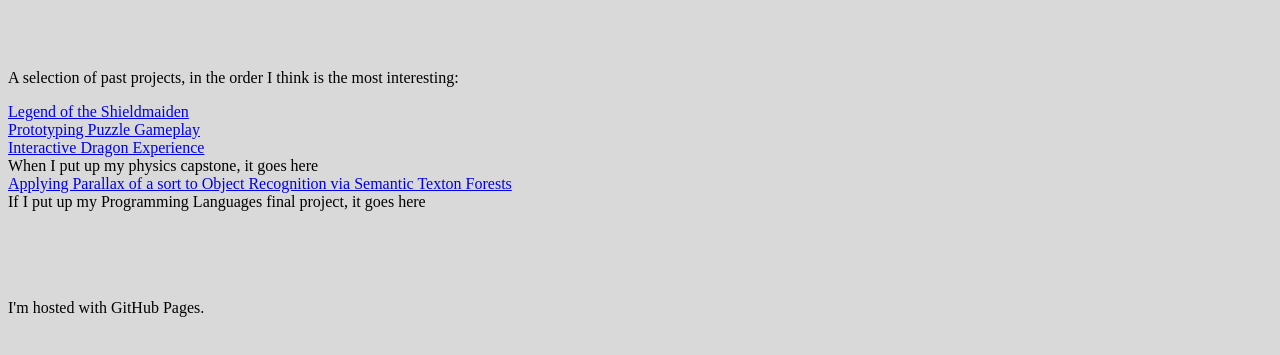
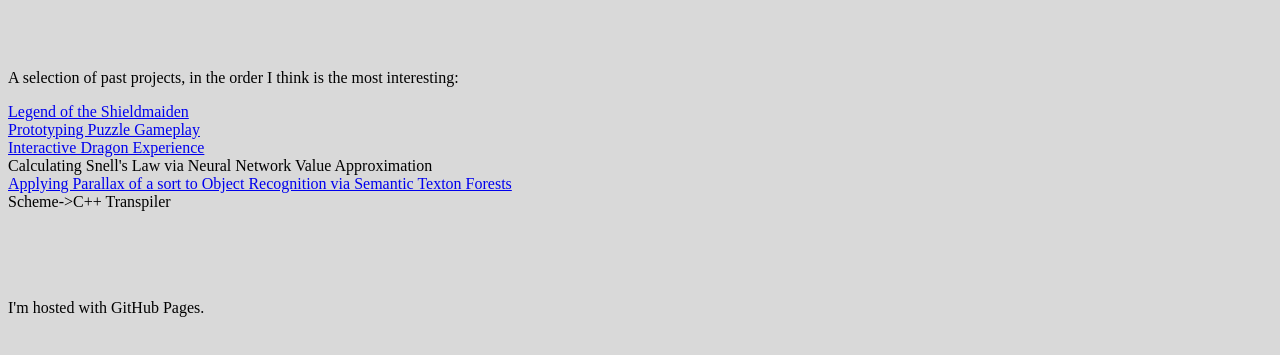
Before and after one commit to e102y/e102y.github.io, a plain HTML site: page index.html in a window 1280 px wide. Shown: the part 137-492 px from the top of the page. Drawn offline with Linux system fonts and the light colour scheme.

Commit message:
improved names for unlinked projects

```diff
--- a/index.html
+++ b/index.html
@@ -19,11 +19,11 @@
   <br/>
   <a href="https://github.com/e102y/CS-470-Sp19-Dragon-Game">Interactive Dragon Experience</a>
   <br/>
-  <a>When I put up my physics capstone, it goes here</a>
+  <a>Calculating Snell's Law via Neural Network Value Approximation</a>
   <br/>
   <a href="https://github.com/e102y/ObjectDetectionFinalProject">Applying Parallax of a sort to Object Recognition via Semantic Texton Forests</a>
   <br/>
-  <a>If I put up my Programming Languages final project, it goes here</a>
+  <a>Scheme->C++ Transpiler</a>
   <br/>
   <br/>
   <br/>
```
